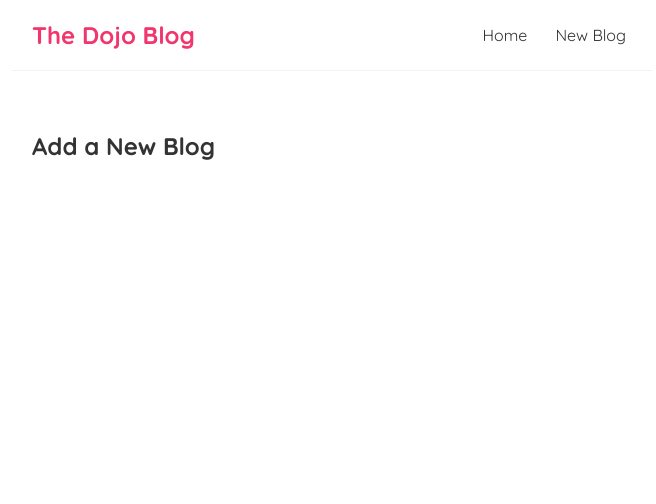
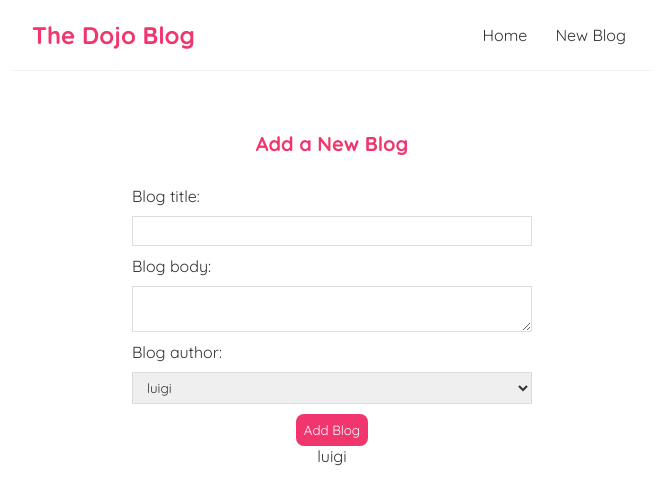
Before and after one commit to irhamsahbana/react-dojo-blog, a React (Create React App) app: page /create in a window 1280 px wide. Shown: the top 504 px of the page, without its empty margins (308-964 px from the left). Built offline with nearby package versions, Linux system fonts and the light colour scheme.

Commit message:
controlled Inputs (forms)

```diff
--- a/src/Create.js
+++ b/src/Create.js
@@ -1,9 +1,31 @@
+import { useState } from "react"
+
 const Create = () => {
-    return (
-        <div className="create">
-            <h2>Add a New Blog</h2>
-        </div>
-    )
+  const [title, setTitle] = useState('')
+  const [body, setBody] = useState('')
+  const [author, setAuthor] = useState('luigi')
+
+  return (
+    <div className="create">
+      <h2>Add a New Blog</h2>
+
+      <form>
+        <label>Blog title:</label>
+        <input type="text" required value={title} onChange={e => setTitle(e.target.value)} />
+        <label>Blog body:</label>
+        <textarea required onChange={e => setBody(e.target.value)} value={body}></textarea>
+        <label>Blog author:</label>
+        <select value={author} onChange={e => setAuthor(e.target.value)}>
+          <option value="mario">mario</option>
+          <option value="luigi">luigi</option>
+        </select>
+        <button>Add Blog</button>
+      </form>
+      <p>{title}</p>
+      <p>{body}</p>
+      <p>{author}</p>
+    </div>
+  )
 }
 
 export default Create
--- a/src/index.css
+++ b/src/index.css
@@ -61,3 +61,35 @@
 .blog-details div {
   margin: 20px 0;
 }
+
+/* create new blog form */
+.create {
+  max-width: 400px;
+  margin: 0 auto;
+  text-align: center;
+}
+.create label {
+  text-align: left;
+  display: block;
+}
+.create h2 {
+  font-size: 20px;
+  color: #f1356d;
+  margin-bottom: 30px;
+}
+.create input, .create textarea, .create select {
+  width: 100%;
+  padding: 6px 10px;
+  margin: 10px 0;
+  border: 1px solid #ddd;
+  box-sizing: border-box;
+  display: block;
+}
+.create button {
+  background: #f1356d;
+  color: #fff;
+  border: 0;
+  padding: 8px;
+  border-radius: 8px;
+  cursor: pointer;
+}
```
